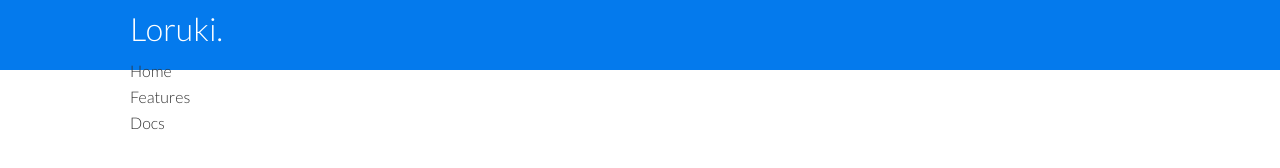
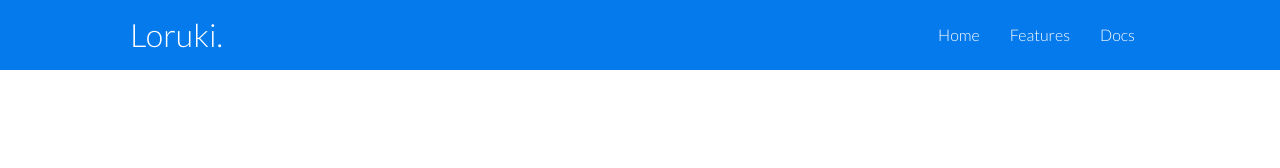
Before and after one commit to HYF-Class19/agile-development-loruki-group-2, a website: page index.html in a window 1280 px wide. Drawn offline with Linux system fonts and the light colour scheme.

Commit message:
Style navbar, and a few other base styling in style.css
style the logo heading on the top-left corner of page

style the navigation links on top-right corner of page

```diff
--- a/css/style.css
+++ b/css/style.css
@@ -42,9 +42,34 @@ img {
   height: 70px;
 }
 
+.navbar ul {
+  display: flex;
+}
+
+.navbar a {
+  color: #fff;
+  padding: 10px;
+  margin: 0 5px;
+}
+
+.navbar a:hover {
+  border-bottom: 2px #fff solid;
+}
+
+.navbar .flex {
+  justify-content: space-between;
+}
+
 .container {
   max-width: 1100px;
   margin: 0 auto;
   overflow: auto;
   padding: 0 40px;
 }
+
+.flex {
+  display: flex;
+  justify-content: center;
+  align-items: center;
+  height: 100%;
+}
```
